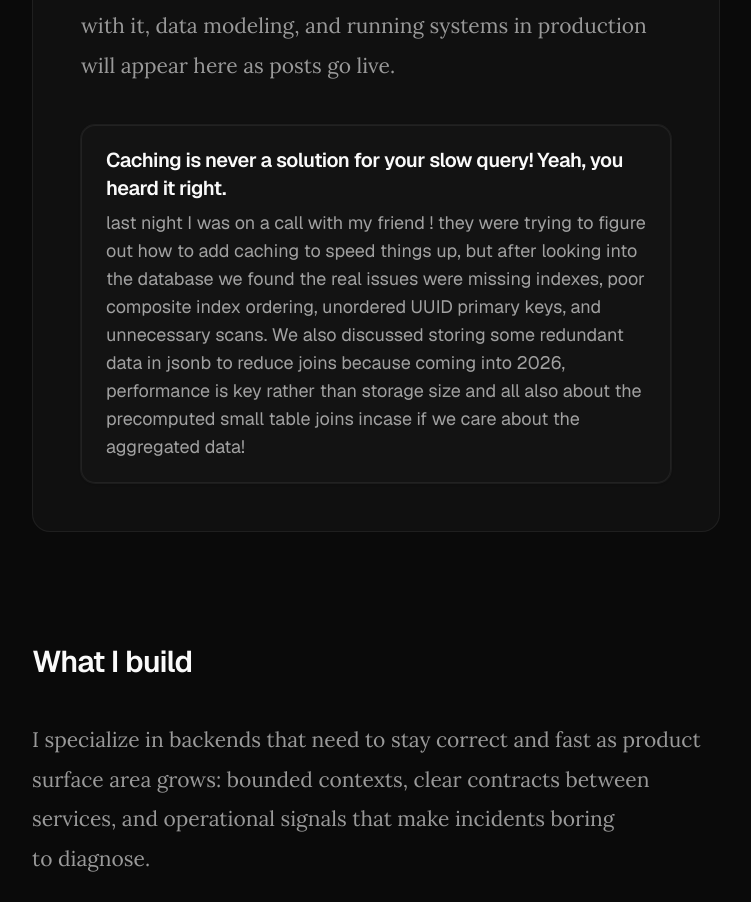
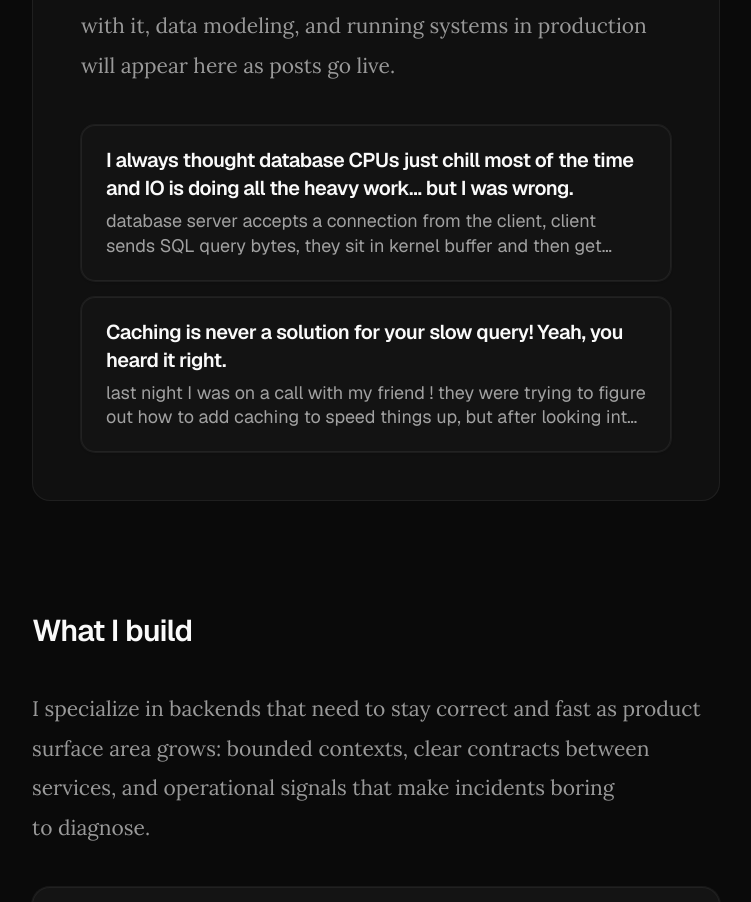
Before and after one commit to roshankc00/my-personal-blogs, a Next.js app: page / in a window 1280 px wide. Shown: the part 840-1742 px from the top of the page, without its empty margins (264-1015 px from the left). Built offline with nearby package versions, Linux system fonts and the light colour scheme.

Commit message:
feat:added my another read 15 may

```diff
--- a/app/blog/[slug]/page.tsx
+++ b/app/blog/[slug]/page.tsx
@@ -157,6 +157,12 @@ export default async function BlogPostPage({ params }: PageProps) {
             ),
           )}
         </article>
+
+        {post.hashtags ? (
+          <p className="max-w-[60ch] border-t border-border/80 pt-8 font-sans text-base leading-relaxed text-muted-foreground sm:pt-10 sm:text-lg dark:text-muted-foreground/90">
+            {post.hashtags}
+          </p>
+        ) : null}
       </main>
       <SiteFooter />
     </div>
--- a/components/home/home-content.tsx
+++ b/components/home/home-content.tsx
@@ -1,5 +1,9 @@
 import Link from "next/link";
 import { Button } from "@/components/ui/button";
+import {
+  getBlogPostExcerpt,
+  getBlogPosts,
+} from "@/content/blog/posts";
 import { domains, expertise, lifecycle, stack } from "@/content/home";
 
 export function HomeContent() {
@@ -41,28 +45,21 @@ export function HomeContent() {
           live.
         </p>
         <ul className="mt-10 space-y-4 font-sans">
-          <li>
+          {getBlogPosts().map((post) => (
+            <li key={post.slug}>
               <Link
-              href="/blog/db-performance"
-              className="group inline-flex flex-col gap-2 rounded-xl border border-border/80 bg-background/80 px-5 py-4 text-left shadow-sm ring-1 ring-black/[0.03] transition-[border-color,box-shadow] hover:border-foreground/20 hover:shadow-md sm:px-6 sm:py-5 dark:border-border/60 dark:bg-card/60 dark:ring-white/[0.06] dark:hover:border-border"
+                href={`/blog/${post.slug}`}
+                className="group inline-flex w-full flex-col gap-2 rounded-xl border border-border/80 bg-background/80 px-5 py-4 text-left shadow-sm ring-1 ring-black/[0.03] transition-[border-color,box-shadow] hover:border-foreground/20 hover:shadow-md sm:px-6 sm:py-5 dark:border-border/60 dark:bg-card/60 dark:ring-white/[0.06] dark:hover:border-border"
               >
                 <span className="text-lg font-semibold tracking-tight text-foreground group-hover:underline group-hover:underline-offset-4 sm:text-xl">
-                Caching is never a solution for your slow query! Yeah, you heard
-                it right.
+                  {post.title}
                 </span>
-              <span className="text-base text-muted-foreground sm:text-lg">
-                last night I was on a call with my friend ! they were trying to
-                figure out how to add caching  to speed things up, but after
-                looking into the database we found the real issues were missing
-                indexes, poor composite index ordering, unordered UUID primary
-                keys, and unnecessary scans. We also discussed storing some
-                redundant data in jsonb to reduce joins because coming into 2026,
-                performance is key rather than storage size and all also about the
-                precomputed small table joins incase if we care about the
-                aggregated data!
+                <span className="line-clamp-2 text-base leading-snug text-muted-foreground sm:text-lg sm:leading-snug">
+                  {getBlogPostExcerpt(post)}
                 </span>
               </Link>
             </li>
+          ))}
         </ul>
       </section>
 
--- a/content/blog/posts.ts
+++ b/content/blog/posts.ts
@@ -67,21 +67,88 @@ const dbPerformance: BlogPost = {
       type: "p",
       text: "Stop throwing Redis at every slow query. Most of the time your schema, indexing strategy, and query design are the real bottlenecks.",
     },
+  ],
+  hashtags: "#Backend #Database #Mysql #B+tree #PostgreSQL",
+};
+
+const databaseLoveCpu: BlogPost = {
+  slug: "database-love-cpu",
+  title:
+    "I always thought database CPUs just chill most of the time and IO is doing all the heavy work… but I was wrong.",
+  seoDescription:
+    "Queries are slow for more than IO. Parsing, planning, copying buffers, and execution filtering all burn CPU—and expensive queries steal it from everyone else.",
+  keywords: [
+    "database CPU",
+    "query performance",
+    "database IO",
+    "SQL parser",
+    "query planner",
+    "query execution",
+    "PostgreSQL",
+    "MySQL",
+    "cache pressure",
+    "Backend",
+  ],
+  publishedAt: "2026-05-15",
+  blocks: [
     {
       type: "p",
-      text: "#Backend #Database #Mysql #B+tree #PostgreSQL",
+      text: "I always thought database CPUs just chill most of the time and IO is doing all the heavy work… but I was wrong.",
+    },
+    {
+      type: "h2",
+      text: "Here is the reason why??",
+    },
+    {
+      type: "p",
+      text: "database server accepts a connection from the client, client sends SQL query bytes, they sit in kernel buffer and then get copied into user space.                copyiiiiinggg ??????  boom who does it its cpuuuuu",
+    },
+    {
+      type: "p",
+      text: "Now the parser validates the SQL text, then builds the structured representation of that SQL, and also checks whether requested tables, columns, and things actually exist in the database. ??????  boom who does it its cpuuuuu",
+    },
+    {
+      type: "p",
+      text: "Then the planner comes in. It decides which indexes to use based on the WHERE clause  whether it can take shortcuts using indexes or has to scan pages one by one from disk. planning things ??? boom who does it its cpuuuuu",
+    },
+    {
+      type: "p",
+      text: "Now execution starts. Yes IO brings pages from disk or memory, but boom  after that??? who does  filtering, sorting, grouping, aggregating all of that is heavy work. ??????  boom who does it its cpuuuuu",
+    },
+    {
+      type: "p",
+      text: "So yeah, sometimes queries are slow not only because of IO, but because the query itself is unbounded and expensive and worse, it can slow down other queries too by consuming CPU, memory, and cache pressure. ",
+    },
+    {
+      type: "p",
+      text: "We underestimate how much work happens inside the database before and after touching disk. ",
     },
   ],
+  hashtags: "#Backend #Database #CPU #PostgreSQL #MySQL #QueryPerformance",
 };
 
 const postsBySlug: Record<string, BlogPost> = {
   [dbPerformance.slug]: dbPerformance,
+  [databaseLoveCpu.slug]: databaseLoveCpu,
 };
 
 export function getBlogSlugs(): string[] {
   return Object.keys(postsBySlug);
 }
 
+export function getBlogPosts(): BlogPost[] {
+  return Object.values(postsBySlug).sort((a, b) =>
+    b.publishedAt.localeCompare(a.publishedAt),
+  );
+}
+
+export function getBlogPostExcerpt(post: BlogPost): string {
+  const paragraphs = post.blocks.filter((b) => b.type === "p" && !b.pre);
+  const excerpt =
+    paragraphs.find((b) => b.text !== post.title) ?? paragraphs[0];
+  return excerpt?.text ?? "";
+}
+
 export function getBlogPost(slug: string): BlogPost | undefined {
   return postsBySlug[slug];
 }
--- a/content/blog/types.ts
+++ b/content/blog/types.ts
@@ -13,4 +13,6 @@ export type BlogPost = {
   keywords?: readonly string[];
   publishedAt: string;
   blocks: readonly BlogBlock[];
+  /** Shown below the article body, e.g. "#Backend #Database" */
+  hashtags?: string;
 };
```
Lines whose indentation alone changed are shown as unchanged.
